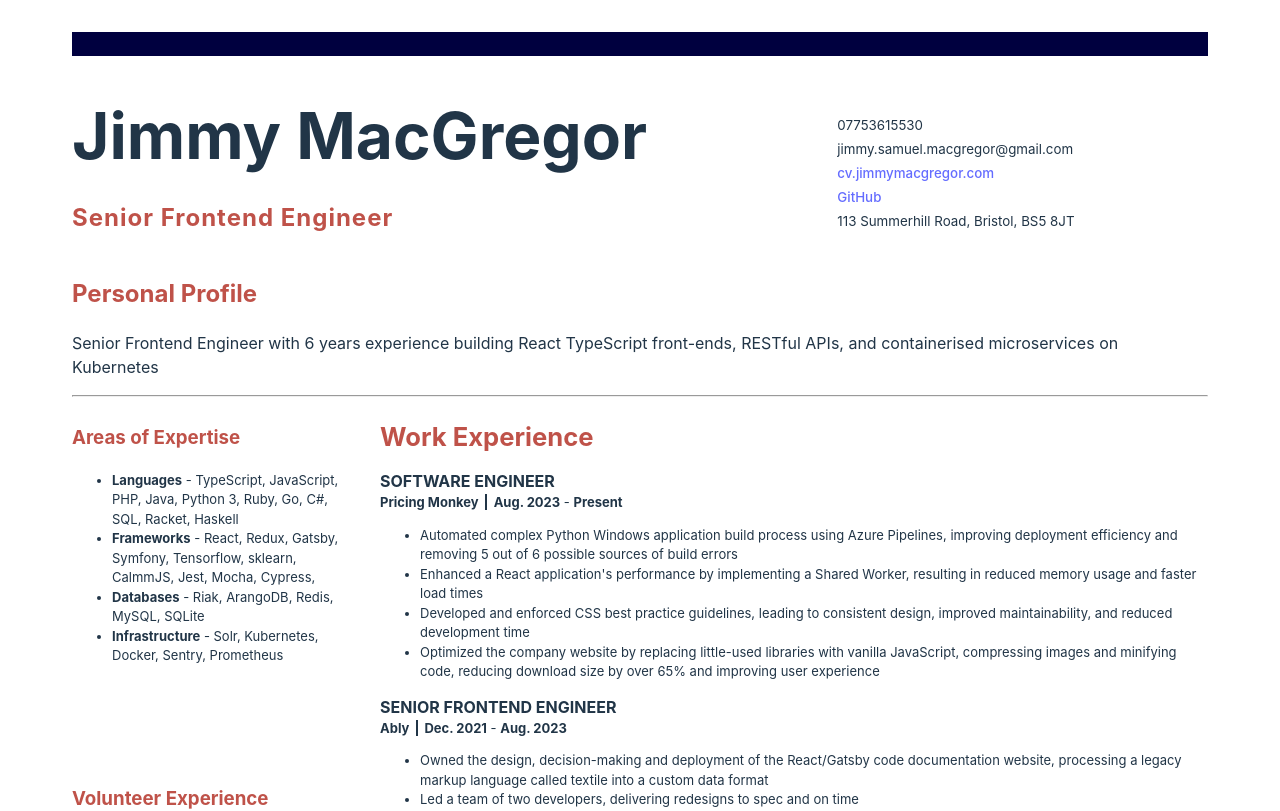
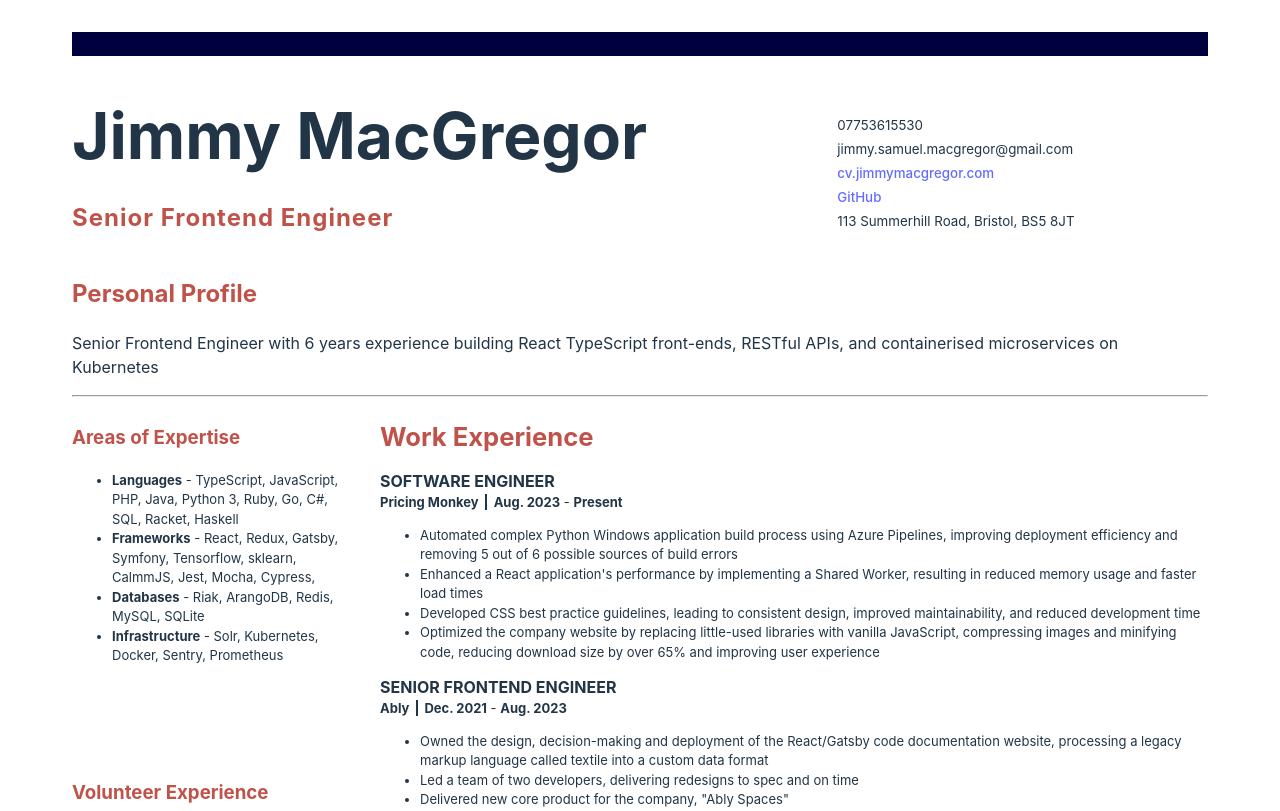
Before and after one commit to MymmiJ/cv, a React (Vite) app: page / in a window 1280 px wide. Shown: the top 811 px of the page. Built offline with nearby package versions, Linux system fonts and the light colour scheme.

Commit message:
Correction

```diff
--- a/src/App.tsx
+++ b/src/App.tsx
@@ -50,7 +50,7 @@ function App() {
             <ul>
               <li>Automated complex Python Windows application build process using Azure Pipelines, improving deployment efficiency and removing 5 out of 6 possible sources of build errors</li>
               <li>Enhanced a React application's performance by implementing a Shared Worker, resulting in reduced memory usage and faster load times</li>
-              <li>Developed and enforced CSS best practice guidelines, leading to consistent design, improved maintainability, and reduced development time</li>
+              <li>Developed CSS best practice guidelines, leading to consistent design, improved maintainability, and reduced development time</li>
               <li>Optimized the company website by replacing little-used libraries with vanilla JavaScript, compressing images and minifying code, reducing download size by over 65% and improving user experience</li>
             </ul>
           </WorkExperienceDescriptor>
```
